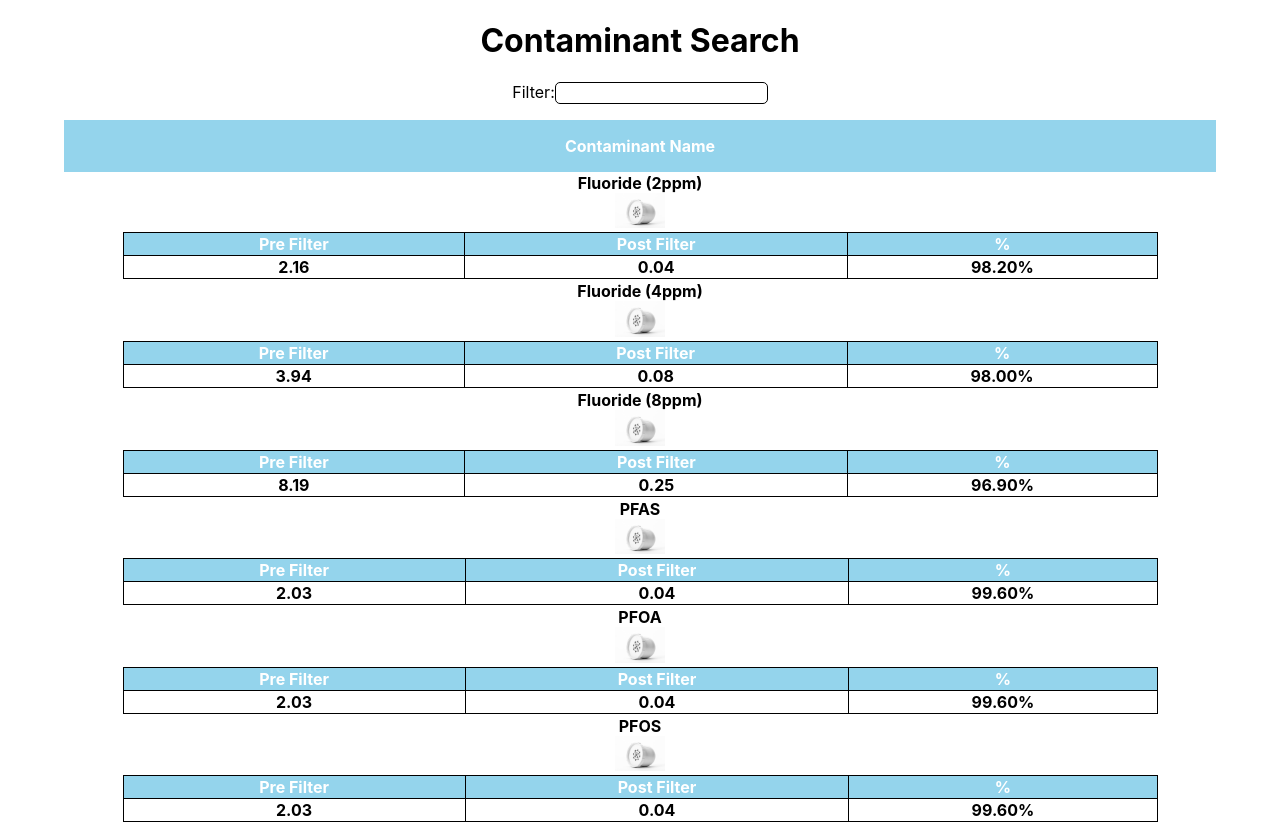
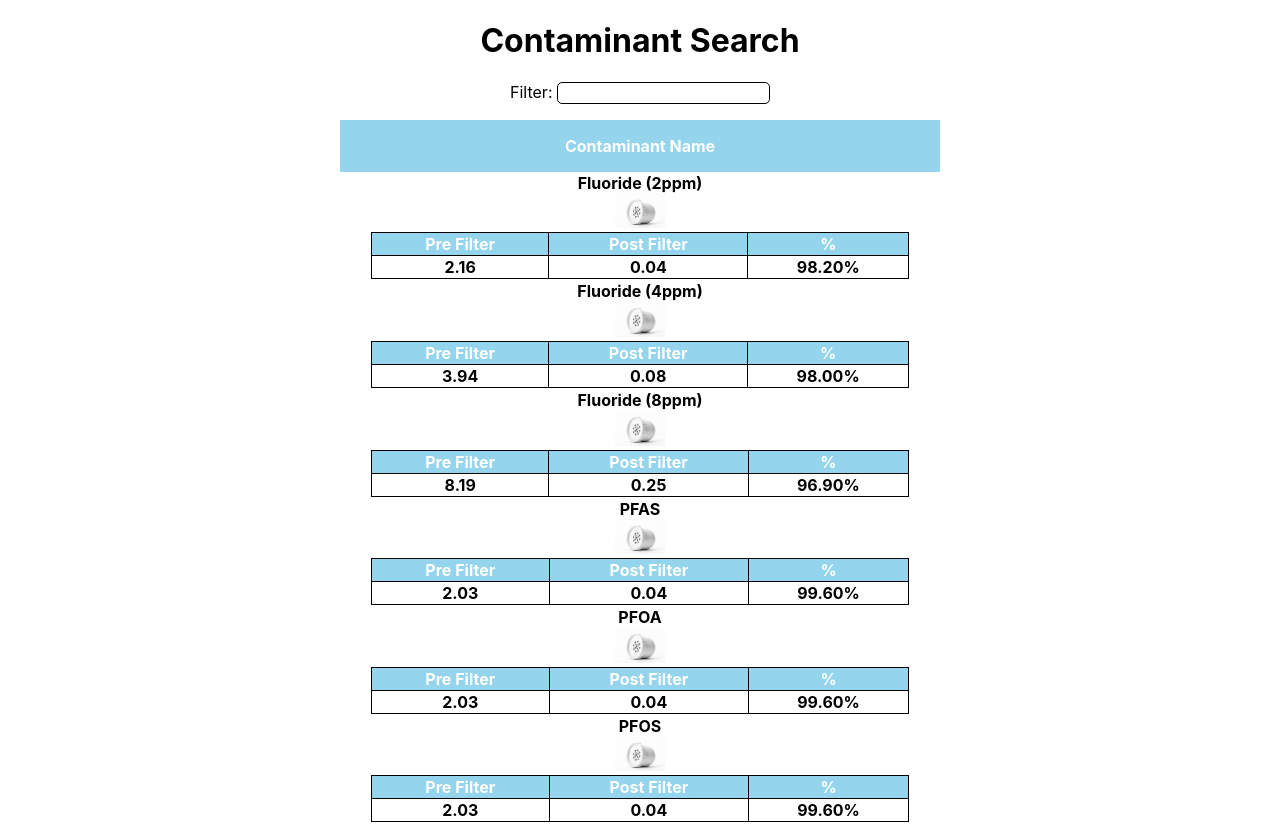
Before and after one commit to heardMan/cf-contam-search, a React (Create React App) app: page / in a window 1280 px wide. Shown: the top 824 px of the page. Built offline with nearby package versions, Linux system fonts and the light colour scheme.

Commit message:
updated styling

```diff
--- a/package.json
+++ b/package.json
@@ -33,6 +33,5 @@
       "last 1 firefox version",
       "last 1 safari version"
     ]
-  },
-  "homepage": "https://heardman.github.io/cf-contam-search"
+  }
 }
--- a/src/App.css
+++ b/src/App.css
@@ -21,6 +21,8 @@
     border-collapse: collapse;
     font-weight: 700;
     width:90%;
+    max-width: 600px;
+    min-width: 300px;
 
 }
 #resultsTable thead {
@@ -31,23 +33,8 @@
     padding: 1rem;
 }
 
-/* #resultsTable tr:nth-child(even) {
-    padding: 1rem;
-    background-color:#94d4ec;
-    color: white;
-}
-
-#resultsTable tr:hover {
-    background-color:#26a9d9;
-    color: white;
-}
-#resultsTable tr:active {
-    background-color:#26a9d9;
-    color: white;
-} */
 
 #resultsTable > td {
-
     border: solid 1px black!important;
     width: 100%;
 }
--- a/src/views/ContaminantSearch.js
+++ b/src/views/ContaminantSearch.js
@@ -131,7 +131,7 @@ const ContaminantSearch = (props) => {
     return (
         <div>
             <div id="search">
-                <label>Filter:</label>
+                <label>Filter: </label>
                 <input type='text' value={query} onChange={changeQuery} />
             </div>
             <div id="resultsTable">
```
Also changed, not shown: 17 other files (tests, documents, lock files or other folders).
